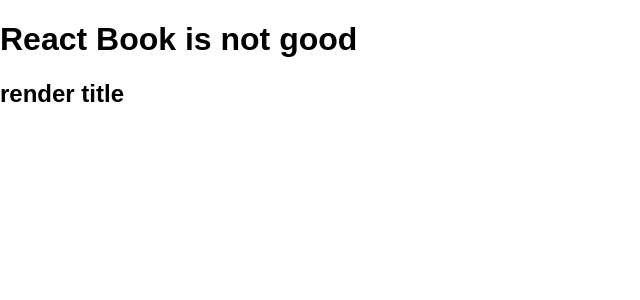
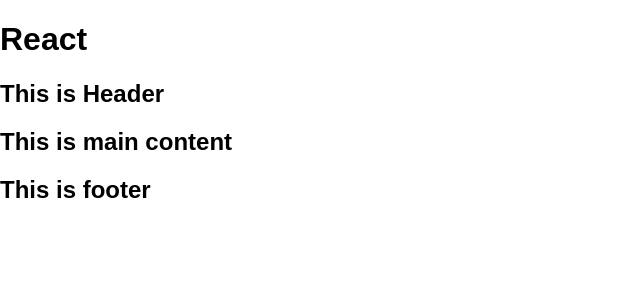
Before and after one commit to Linxiaopeng/React_exercise, a React (Create React App) app in the folder hello-react/: page / in a window 1280 px wide. Shown: the top 300 px of the page, without its empty margins (0-640 px from the left). Built offline with nearby package versions, Linux system fonts and the light colour scheme.

Commit message:
lesson 8

```diff
--- a/hello-react/src/index.js
+++ b/hello-react/src/index.js
@@ -2,21 +2,53 @@
 import ReactDOM from "react-dom";
 import "./index.css";
 
+class Title extends Component {
+  render() {
+    return <h1>React</h1>;
+  }
+}
+
 class Header extends Component {
   render() {
-    const isGoodWord = false;
-    const goodWord = <strong> is good </strong>;
-    const badWord = <strong> is not good </strong>;
     return (
       <div>
-        <h1>
-          React Book
-          {isGoodWord ? goodWord : badWord}
-        </h1>
-        <h2> render title </h2>
+        <Title />
+        <h2>This is Header</h2>
       </div>
     );
   }
 }
 
-ReactDOM.render(<Header />, document.getElementById("root"));
+class Main extends Component {
+  render() {
+    return (
+      <div>
+        <h2>This is main content</h2>
+      </div>
+    );
+  }
+}
+
+class Footer extends Component {
+  render() {
+    return (
+      <div>
+        <h2>This is footer</h2>
+      </div>
+    );
+  }
+}
+
+class Index extends Component {
+  render() {
+    return (
+      <div>
+        <Header />
+        <Main />
+        <Footer />
+      </div>
+    );
+  }
+}
+
+ReactDOM.render(<Index />, document.getElementById("root"));
```
